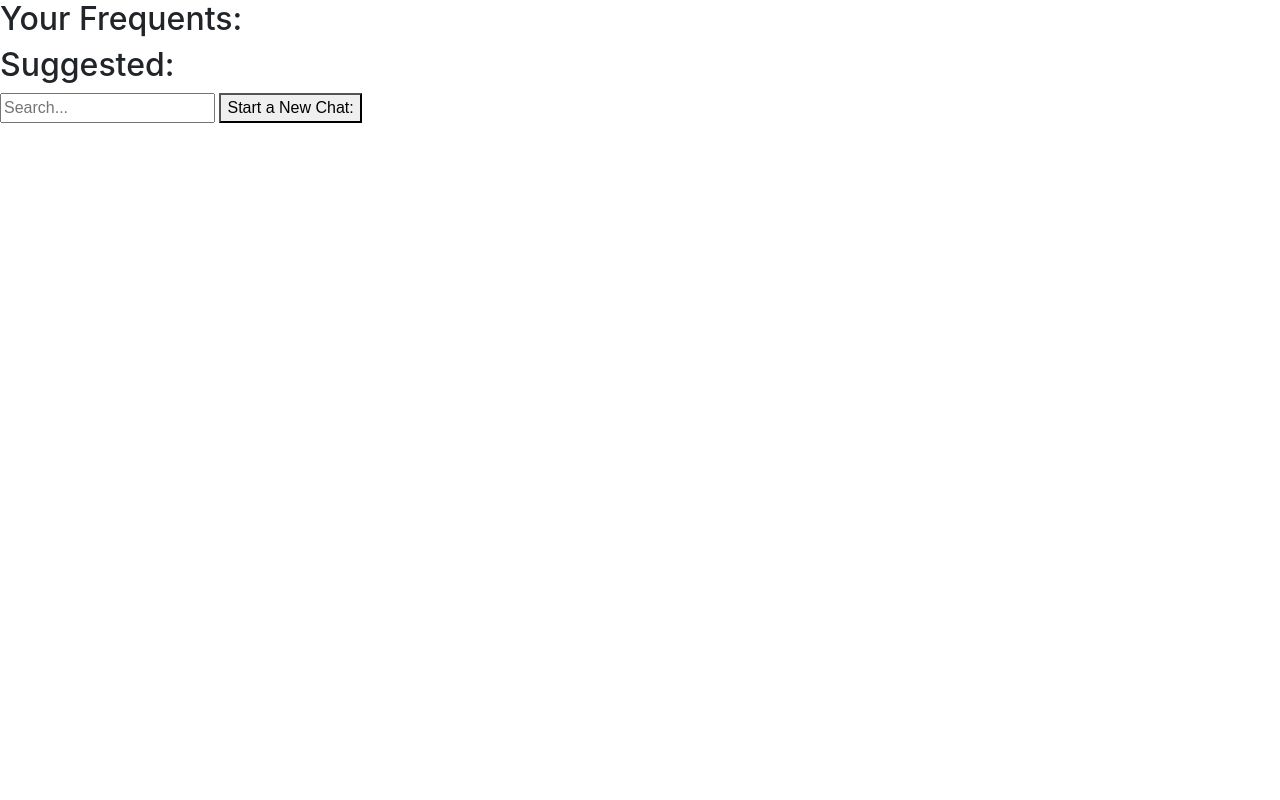
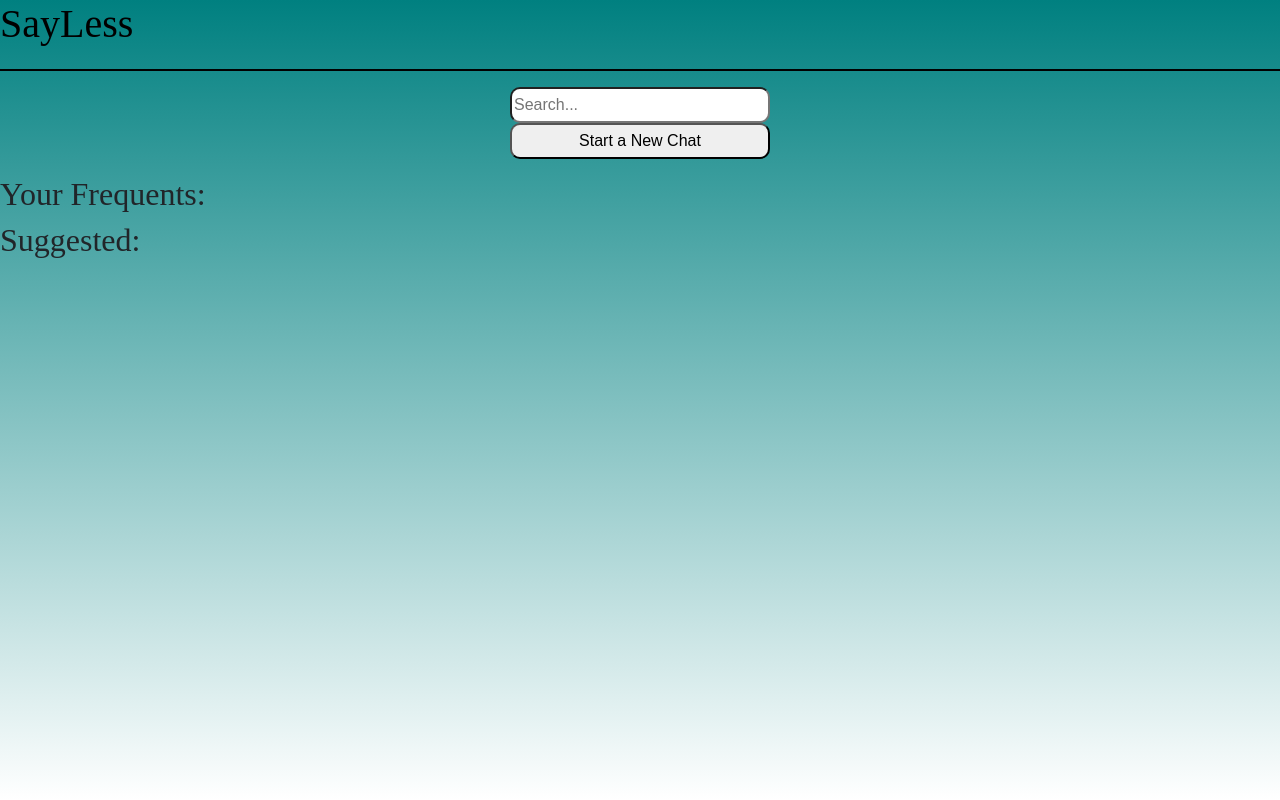
Before and after one commit to CSE-Courses/course-project-sayless, a Flask app: template templates/home2.html in a window 1280 px wide. Run offline with Flask 2, Linux system fonts and the light colour scheme; the template is opened without the code that fills it, so the values that code supplies are empty; parts of the project's set-up code (start-up, migrations or seed data) failed here and were passed over; some libraries are stand-ins or nearby versions.

Commit message:
Edits to CSS

```diff
--- a/statics/home2.css
+++ b/statics/home2.css
@@ -0,0 +1,47 @@
+body{
+    position: relative;
+    width: 100%;
+    height: 100vh;
+
+    background: -webkit-linear-gradient(top, #008080,white);
+    background-repeat: no-repeat;
+    font-family: 'David Libre', serif;
+}
+
+h1{
+    color: #000000;
+    text-align: left;
+    padding-bottom: 5px;
+}
+
+hr{
+    height: 2px;
+    background-color: black;
+    border: none;
+}
+
+div {
+    text-align: left;
+}
+
+button{
+    display: block;
+    margin: 0 auto;
+    width: 260px;
+    height: 36px;
+    border-radius: 10px;
+    color: black;
+    font-size: 24px;
+    cursor: pointer;
+}
+
+input{
+    display: block;
+    margin: 0 auto;
+    width: 260px;
+    height: 36px;
+    border-radius: 10px;
+    color: black;
+    font-size: 24px;
+    cursor: pointer;
+}
--- a/templates/home2.html
+++ b/templates/home2.html
@@ -7,6 +7,8 @@
   <link rel="stylesheet" href="/include/bootstrap.css">
   <link rel="stylesheet" href="/home2.css">
   <link href = "https://code.jquery.com/ui/1.10.4/themes/ui-lightness/jquery-ui.css" rel = "stylesheet">
+  <meta charset="UTF-8">
+  <meta name="viewport" content="width=device-width, initial-scale=1">
 
   <!-- jQuery first, then Popper.js, then Bootstrap JS -->
   <script src="/include/jquery.min.js"></script>
@@ -16,14 +18,16 @@
 
 </head>
 <body>
-  <h2>Your Frequents:</h2>
-  <h2>Suggested:</h2>
+  <h1>SayLess</h1>
+    <hr>
     <div class = "ui-widget">
         <form id="search_form">
             <input id = "automplete-3" placeholder="Search...">
-            <button type="submit" id="chat">Start a New Chat:</button>
+            <button type="submit" id="chat">Start a New Chat</button>
         </form>
-         </div>
+    </div>
+    <h2>Your Frequents:</h2>
+    <h2>Suggested:</h2>
 </body>
 
 </html>
```
